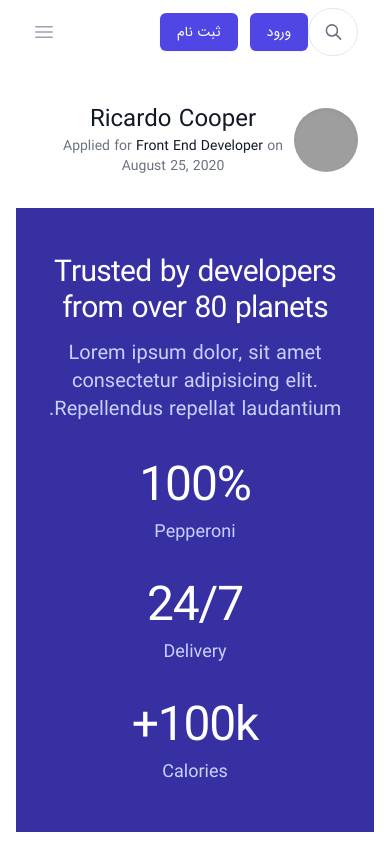
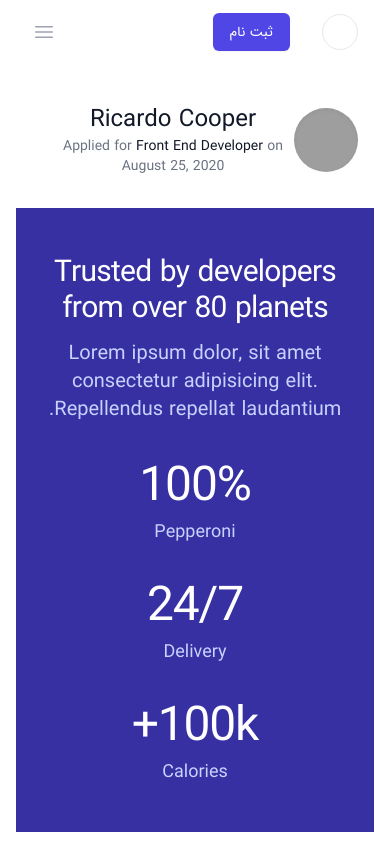
Before and after one commit to academy-react/TechArt, a React (Vite) app: page / in a window 390 px wide. Shown: the top 844 px of the page. Built offline with nearby package versions, Linux system fonts and the light colour scheme; grey boxes are pictures that could not be loaded.

Commit message:
header responsive

```diff
--- a/src/components/common/NavbarHeader/NavbarHeader.jsx
+++ b/src/components/common/NavbarHeader/NavbarHeader.jsx
@@ -22,11 +22,11 @@ function NavbarHeader() {
       {({ open }) => (
         <>
           <div className="mx-auto max-w-7xl px-2 sm:px-4 lg:px-8  	">
-            <div className="relative flex h-16 items-center   flex-row	 ">
-              <div className="absolute inset-y-0 left-0 flex items-center sm:hidden ">
+            <div className="relative flex h-16 items-center   flex-row 	 ">
+              <div className="absolute inset-y-0 left-0 flex items-center sm:hidden   ">
                 {/* Mobile menu button*/}
-                <Disclosure.Button className="inline-flex items-center justify-center rounded-md p-2 text-gray-400 hover:bg-gray-700 hover:text-white focus:outline-none focus:ring-2 focus:ring-inset focus:ring-white">
-                  <span className="sr-only">Open main menu</span>
+                <Disclosure.Button className="inline-flex items-center justify-center rounded-md p-2 text-gray-400 hover:bg-gray-700 hover:text-white focus:outline-none focus:ring-2 focus:ring-inset focus:ring-white ">
+                  <span className="sr-only ">Open main menu</span>
                   {open ? (
                     <XMarkIcon className="block h-6 w-6" aria-hidden="true" />
                   ) : (
@@ -34,20 +34,15 @@ function NavbarHeader() {
                   )}
                 </Disclosure.Button>
               </div>
-              <div className="flex flex-1 items-center justify-start  sm:items-stretch sm:justify-start ">
+              <div className="flex flex-1 items-center justify-start  sm:items-stretch sm:justify-start  ">
                 <div className="flex flex-shrink-0 items-center ">
-                  {/* <img
-                    className="block h-8 w-auto lg:hidden flex-2 sm:px-5"
-                    src={image}
-                    alt="Your Company"
-                  /> */}
                   <img
                     className="hidden h-8 w-auto lg:block sm:px-5"
                     src={image}
                     alt="Your Company"
                   />
                 </div>
-                <div className="hidden sm:ml-6 sm:block">
+                <div className="hidden  sm:block 		">
                   <div className="flex space-x-4 lg:pr-80">
                     {navigation.map((item) => (
                       <a
@@ -69,7 +64,7 @@ function NavbarHeader() {
               </div>
               <div className="absolute inset-y-0 right-0 flex items-center pr-2 sm:static sm:inset-auto sm:ml-6 sm:pr-0">
                 <CustomSearchBox />
-                <CustomButton message={"ورود"} className="px-px" />
+
                 <div className="px-3">
                   <CustomButton message={"ثبت نام"} />
                 </div>
--- a/src/components/common/customElements/CustomSearchBox.jsx
+++ b/src/components/common/customElements/CustomSearchBox.jsx
@@ -1,28 +1,16 @@
 import React from "react";
+import { IoSearchOutline } from "react-icons/io5";
 
 function CustomSearchBox() {
   return (
     <>
       <div className="mx-auto max-w-md	">
-        <form action="" className="relative mx-auto w-max ">
+        <form action="" className="relative mx-auto w-max ml-5 ">
           <input
             type="search"
-            className="peer cursor-pointer relative z-10 h-12 w-12 rounded-full border bg-transparent pl-12 outline-none focus:w-full focus:cursor-text focus:border-Teal-300 focus:pl-16 focus:pr-4"
+            className="peer cursor-pointer z-10 p-4 w-9 h-9  rounded-full border bg-transparent  outline-none focus:w-full focus:cursor-text focus:border-Teal-300  transition-all "
           />
-          <svg
-            xmlns="http://www.w3.org/2000/svg"
-            class="absolute inset-y-0 my-auto h-8 w-12 border-r border-transparent stroke-gray-500 px-3.5 peer-focus:border-teal-600	 peer-focus:stroke-teal-500"
-            fill="none"
-            viewBox="0 0 24 24"
-            stroke="currentColor"
-            stroke-width="2"
-          >
-            <path
-              stroke-linecap="round"
-              stroke-linejoin="round"
-              d="M21 21l-6-6m2-5a7 7 0 11-14 0 7 7 0 0114 0z"
-            />
-          </svg>
+          <IoSearchOutline className="absolute left-3 top-1/2 -translate-y-1/2 " />
         </form>
       </div>
     </>
```
